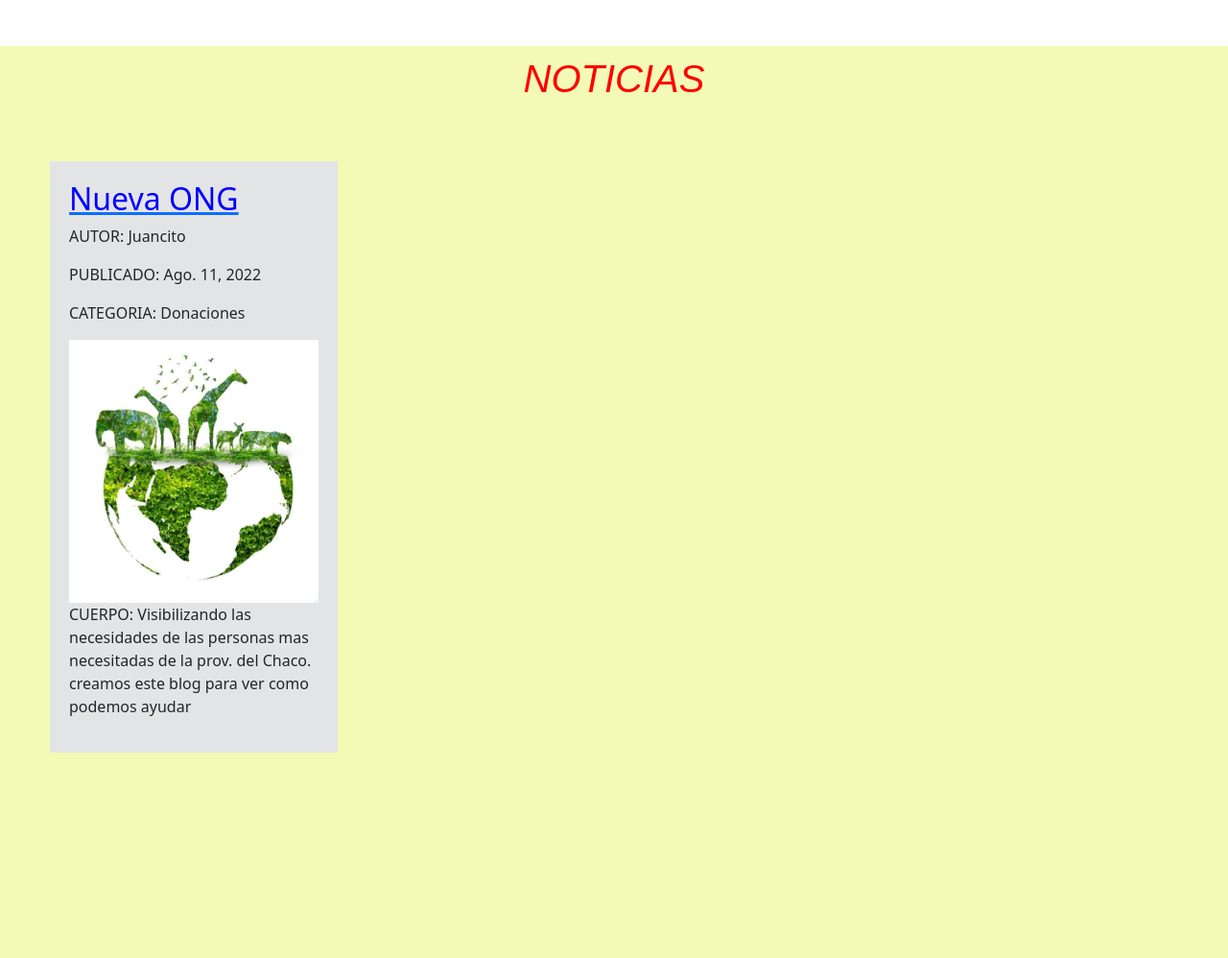
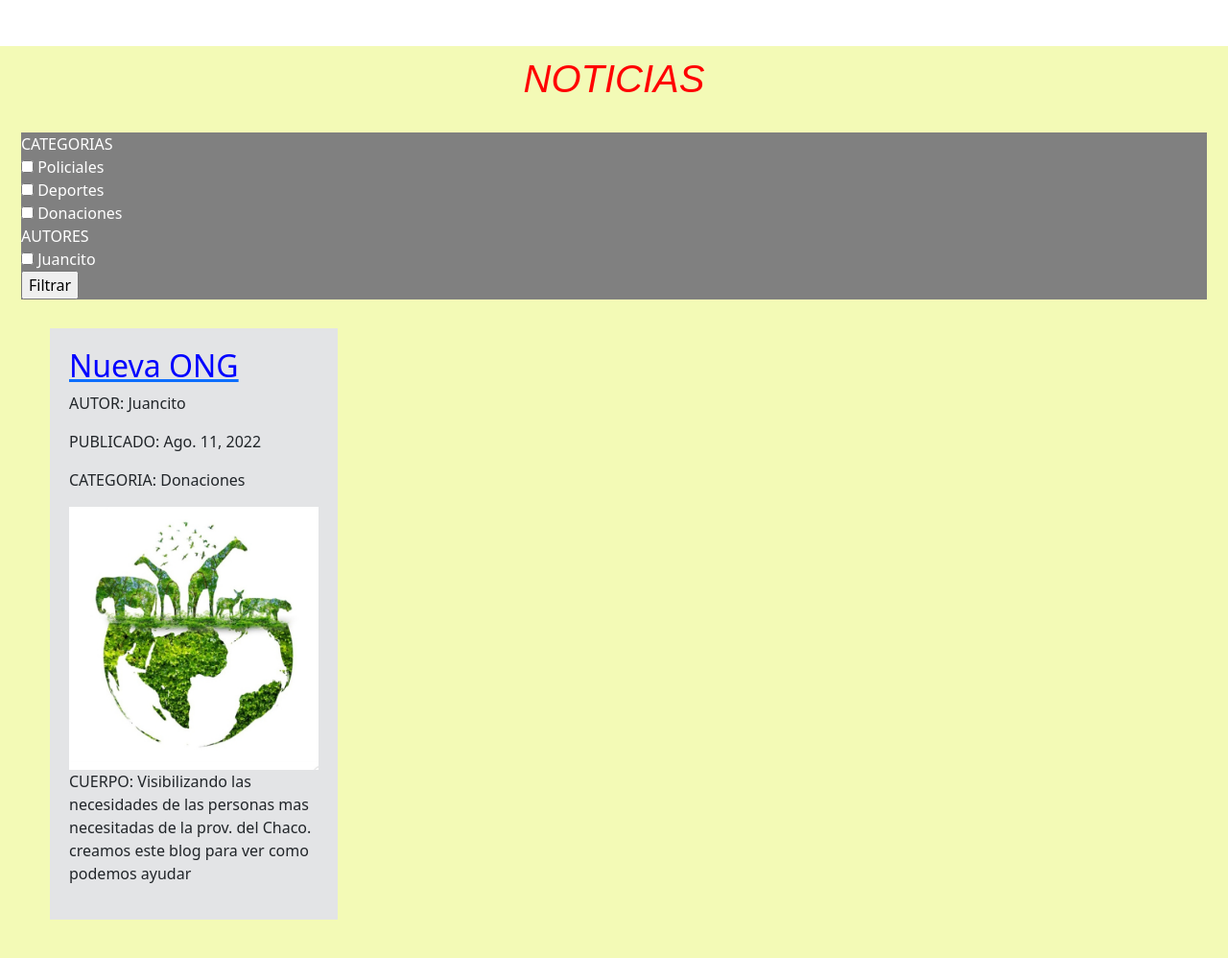
Before and after one commit to Karlos65/ProyBlog4, a Django app: page /Noticias/ in a window 1280 px wide. Shown: the part 70-1068 px from the top of the page at 96% size. Before the commit the page ends 854 px from the top, so only its background shows below. Run offline with Django 3.2, Linux system fonts and the light colour scheme; data comes from the database, SQL or seed files in the repository.

Commit message:
Agregado filtrado de noticias

```diff
--- a/apps/noticias/views.py
+++ b/apps/noticias/views.py
@@ -1,15 +1,26 @@
 from django.shortcuts import render, redirect
-from .models import Noticia, Comentario
+from .models import Noticia, Comentario, Categoria
 # Create your views here.
 def Listar(request):
     #Creo el diccionario para pasar los datos al templates
     ctx = {}
     #Buscar lo que quiero de la BD
-    todas = Noticia.objects.all()
+    todas = noticias = Noticia.objects.all()
+
+    # Filtrar por categoria
+    if ("categoria" in request.GET):
+        categoria = request.GET['categoria']
+        noticias = noticias.filter(categoria=categoria)
+
+    # Filtrar pro autor
+    if ("autor" in request.GET):
+        autor = request.GET['autor']
+        noticias = noticias.filter(autor=autor)
 
     #Pasarlo al template
-    ctx['notis'] = todas
-
+    ctx['notis'] = noticias
+    ctx['categorias'] = Categoria.objects.all()
+    ctx['autores'] = todas.values_list('autor', flat=True).distinct
 
     return render(request,'noticias/listar_noticias.html',ctx)
 
--- a/templates/noticias/listar_noticias.html
+++ b/templates/noticias/listar_noticias.html
@@ -5,6 +5,25 @@
 
 	<h1>NOTICIAS</h1>
     <br>
+    <div class="caja_filtro" style="background-color:grey; color:white;">
+        <form action="{% url 'noticias:listar_noticias' %}">
+            <label>CATEGORIAS</label>
+            <BR>
+            {% for categoria in categorias %}
+                <input type="checkbox" name="categoria" id="{{categoria.nombre}}" value="{{categoria.pk}}">
+                <label for="{{categoria.nombre}}">{{categoria.nombre}}</label>
+                <br>
+            {% endfor %}
+            <label>AUTORES</label>
+            <BR>
+            {% for autor in autores %}
+                <input type="checkbox" id="{{autor}}" value="{{autor}}">
+                <label for="{{autor}}">{{autor}}</label>
+                <br>
+            {% endfor %}
+            <input type="submit" value="Filtrar">
+        </form>
+    </div>
     <div class="caja_noticia">
         {% for n in notis %}
         <a href="{% url 'noticias:noticia_detalles' n.titulo %}" ><h2>{{ n.titulo }}</h2></a>
```
